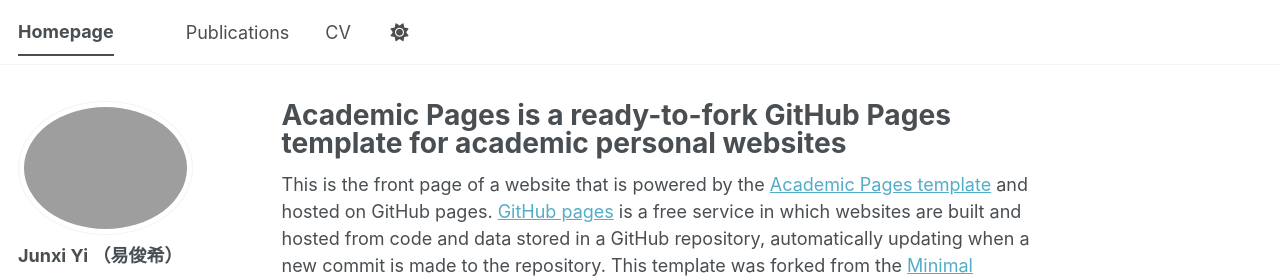
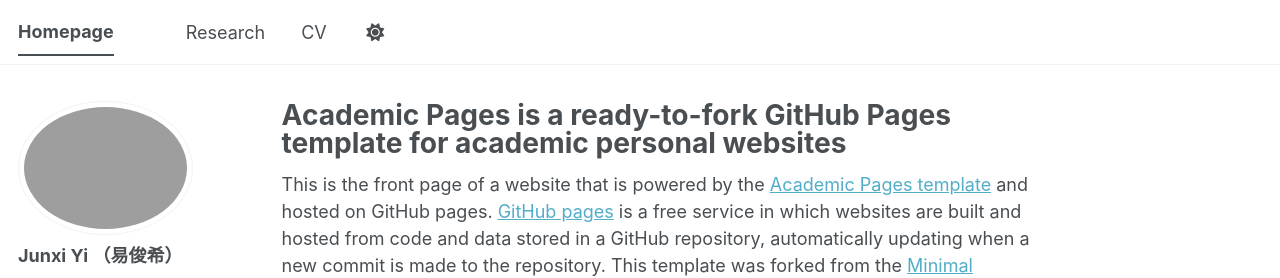
Before and after one commit to yjx1030/yjx1030.github.io, a Jekyll site: the page built from _pages/about.md, in a window 1280 px wide. Shown: the top 278 px of the page. Built offline with Jekyll 4.4.1, drawn with Linux system fonts in a browser that asks for light colours; some web fonts are replaced; a script bundle is joined from its source files by our own code; library files that are not in the unit come from our copies; part of the change alters nothing that is shown.

Commit message:
Update navigation.yml

```diff
--- a/_data/navigation.yml
+++ b/_data/navigation.yml
@@ -8,8 +8,8 @@
 #      Markdown formatted page while the second is generated using JSON.
 
 main:
-  - title: "Publications"
-    url: /publications/
+#  - title: "Publications"
+#    url: /publications/
 
 # - title: "Talks"
 #    url: /talks/
@@ -17,8 +17,8 @@ main:
 #  - title: "Teaching"
 #    url: /teaching/
 
-#  - title: "Portfolio"
-#    url: /portfolio/
+  - title: "Research"
+    url: /portfolio/
 
 #  - title: "Blog Posts"
 #    url: /year-archive/
```
